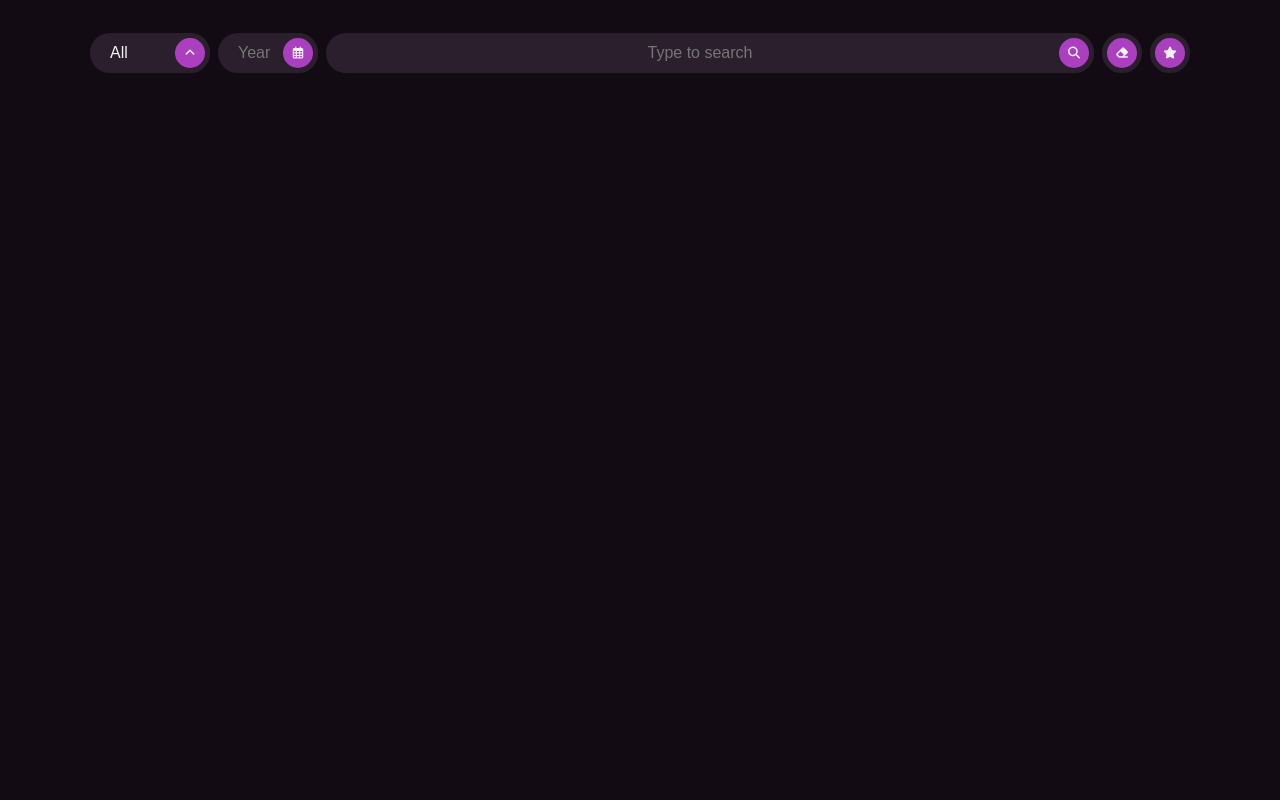
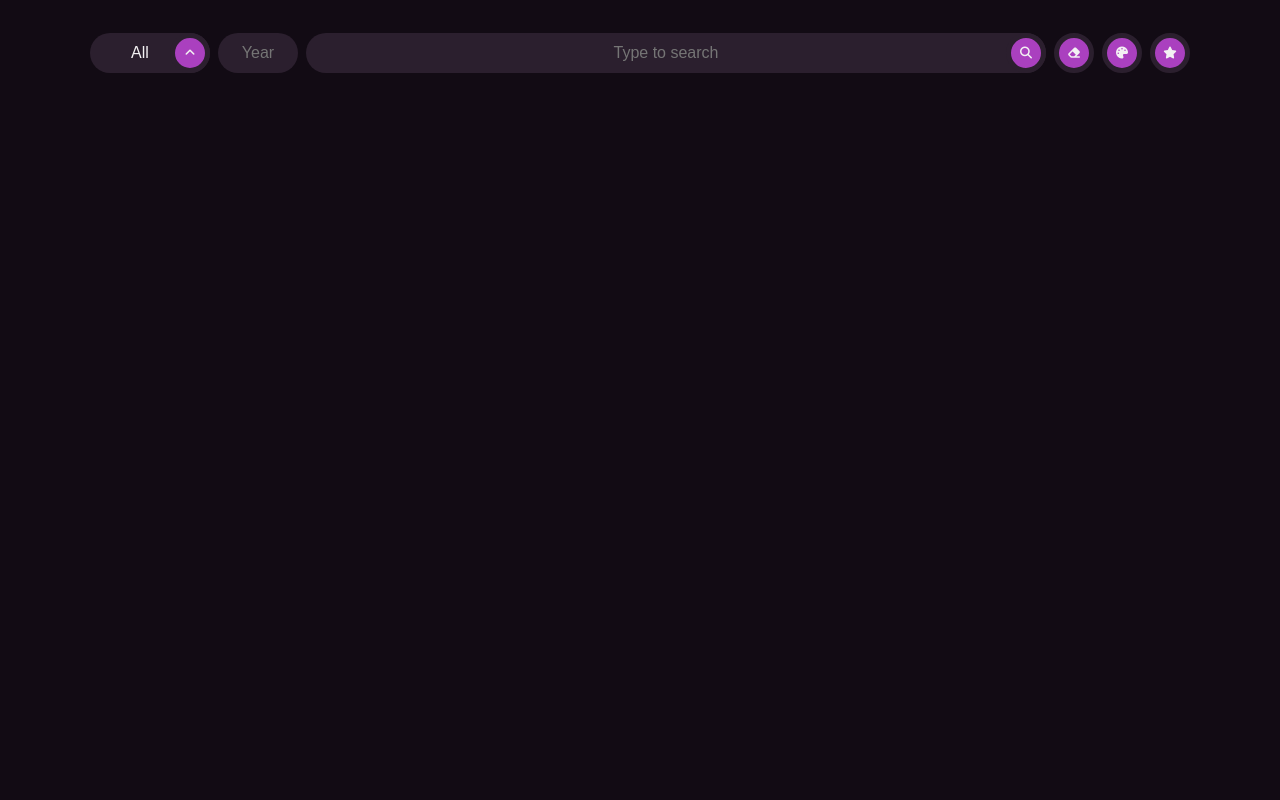
Before and after one commit to CarlosAstorga/MoviesAPI, a PHP site: page / in a window 1280 px wide. Run offline with PHP 8.4, Linux system fonts and the light colour scheme; some libraries are stand-ins or nearby versions.

Commit message:
color theme

```diff
--- a/assets/css/styles.css
+++ b/assets/css/styles.css
@@ -49,7 +49,7 @@ img {
 }
 
 body {
-	min-height: 100vh;
+	min-height: 100%;
 	font-family: var(--body-font);
 	background-color: var(--body-color);
 }
@@ -79,6 +79,17 @@ select {
 	border-radius: var(--border-radius);
 	background-color: var(--accent-color);
 	-webkit-appearance: none;
+	text-align: center;
+}
+
+header > input {
+	height: calc(var(--btn-size) + 10px);
+	text-align: center;
+	padding-right: 20px;
+}
+
+input[type="color"] {
+	display: none;
 }
 /* <--------------- HEADER ---------------> */
 .type {
@@ -86,25 +97,16 @@ select {
 }
 
 .year {
-	flex-basis: 100px;
+	flex-basis: 80px;
 }
 
 .search {
 	flex-grow: 1;
-}
-
-.search input {
-	text-align: center;
+	flex-basis: 180px;
 }
 
 .type .btn {
 	pointer-events: none;
-}
-
-.search .btn,
-.clear,
-.favorites {
-	cursor: pointer;
 }
 
 .btn {
@@ -119,6 +121,7 @@ select {
 	border-radius: var(--border-radius);
 	position: relative;
 	border: 5px solid var(--accent-color);
+	cursor: pointer;
 }
 
 .inner {
@@ -470,7 +473,7 @@ body.container {
 
 /* <--------------- LOADER ---------------> */
 .loader {
-	position: absolute;
+	position: fixed;
 	top: calc(50% - 15px);
 	left: calc(50% - 15px);
 	border: 5px solid var(--accent-color);
@@ -509,12 +512,16 @@ body.container {
 		order: 1;
 	}
 
-	.search {
+	.color {
 		order: 2;
 	}
 
+	.search {
+		order: 3;
+	}
+
 	.movies {
-		grid-template-columns: repeat(auto-fit, 163.5px);
+		grid-template-columns: repeat(auto-fit, calc(50% - 0.5rem));
 	}
 
 	.poster {
--- /dev/null
+++ b/assets/js/colorTheme.js
@@ -0,0 +1,6 @@
+if (localStorage.getItem("themeColor")) {
+	document.documentElement.style.setProperty(
+		"--hue-color",
+		localStorage.getItem("themeColor")
+	);
+}
--- a/assets/js/scripts.js
+++ b/assets/js/scripts.js
@@ -13,6 +13,8 @@ const loader = document.getElementById("loader");
 const clearButton = document.getElementById("clearBtn");
 const body = document.querySelector("body");
 const navText = document.getElementById("navText");
+const colorButton = document.getElementById("colorBtn");
+const colorInput = document.getElementById("colorInput");
 
 const filters = {
 	type: "",
@@ -96,6 +98,22 @@ window.addEventListener("keyup", (e) => {
 });
 
 modal.addEventListener("scroll", setNavText);
+
+colorButton.addEventListener("click", () => {
+	colorInput.click();
+});
+
+colorInput.addEventListener("change", (e) => {
+	const color = e.target.value;
+
+	const r = parseInt(color.substr(1, 2), 16);
+	const g = parseInt(color.substr(3, 2), 16);
+	const b = parseInt(color.substr(5, 2), 16);
+	let hue = rgbToHsl(r, g, b)[0] * 360;
+
+	document.documentElement.style.setProperty("--hue-color", hue);
+	localStorage.setItem("themeColor", hue);
+});
 
 /**
  * Validates the form.
@@ -531,3 +549,40 @@ function setNavText(e) {
 
 	navText.textContent = scrollTop > offset + height ? header.textContent : "";
 }
+
+/**
+ * Converts rgb to hsl
+ * @param {Number} r - Red
+ * @param {Number} g - Green
+ * @param {Number} b - Blue
+ * @returns {Array} HSL
+ */
+function rgbToHsl(r, g, b) {
+	(r /= 255), (g /= 255), (b /= 255);
+	const max = Math.max(r, g, b);
+	const min = Math.min(r, g, b);
+	let h,
+		s,
+		l = (max + min) / 2;
+
+	if (max == min) {
+		h = s = 0;
+	} else {
+		const d = max - min;
+		s = l > 0.5 ? d / (2 - max - min) : d / (max + min);
+		switch (max) {
+			case r:
+				h = (g - b) / d + (g < b ? 6 : 0);
+				break;
+			case g:
+				h = (b - r) / d + 2;
+				break;
+			case b:
+				h = (r - g) / d + 4;
+				break;
+		}
+		h /= 6;
+	}
+
+	return [h, s, l];
+}
--- a/index.html
+++ b/index.html
@@ -10,6 +10,7 @@
 		<meta name="viewport" content="width=device-width, initial-scale=1.0" />
 		<link rel="stylesheet" href="assets/css/styles.css  " />
 		<link rel="icon" type="image/png" href="favicon-32x32.png" sizes="32x32" />
+		<script src="assets/js/colorTheme.js"></script>
 		<title>OMDb</title>
 	</head>
 	<body class="container">
@@ -23,8 +24,8 @@
 				</select>
 				<span class="btn inner"><i class="fas fa-angle-up"></i></span>
 			</div>
-			<div class="year">
 			<input
+				class="year"
 				type="text"
 				inputmode="numeric"
 				pattern="[0-9]*"
@@ -32,10 +33,6 @@
 				id="yearInput"
 				maxlength="4"
 			/>
-				<div class="btn inner">
-					<i class="far fa-calendar-alt"></i>
-				</div>
-			</div>
 			<div class="search">
 				<input type="text" placeholder="Type to search" id="searchInput" />
 				<div class="btn inner" id="searchBtn">
@@ -44,6 +41,10 @@
 			</div>
 			<div class="btn clear" id="clearBtn">
 				<i class="fas fa-eraser"></i>
+			</div>
+			<div class="btn color" id="colorBtn">
+				<input type="color" id="colorInput" />
+				<i class="fas fa-palette"></i>
 			</div>
 			<div class="btn favorites" id="favoritesBtn">
 				<i class="fas fa-star"></i>
```
Lines whose indentation alone changed are shown as unchanged.
